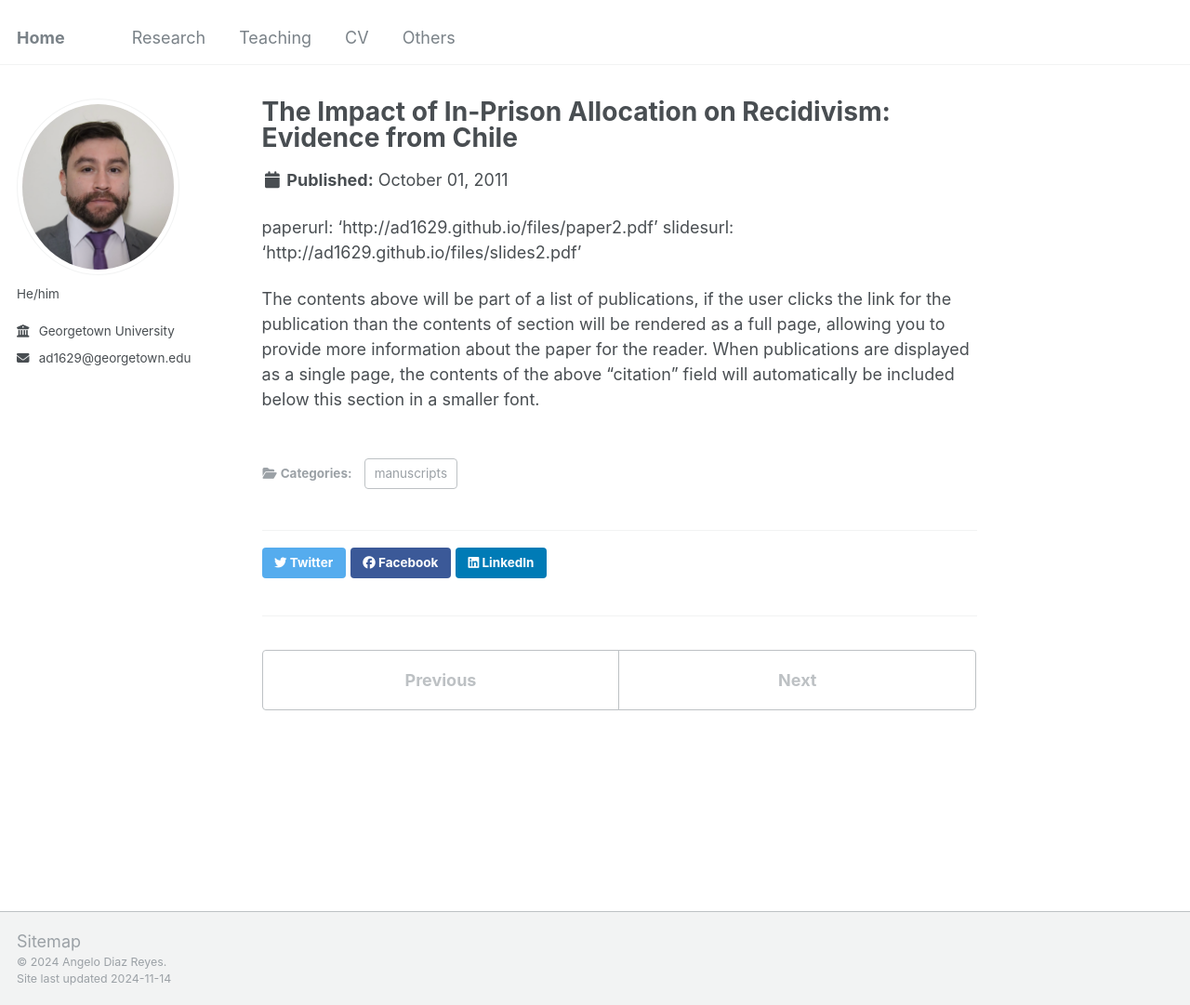
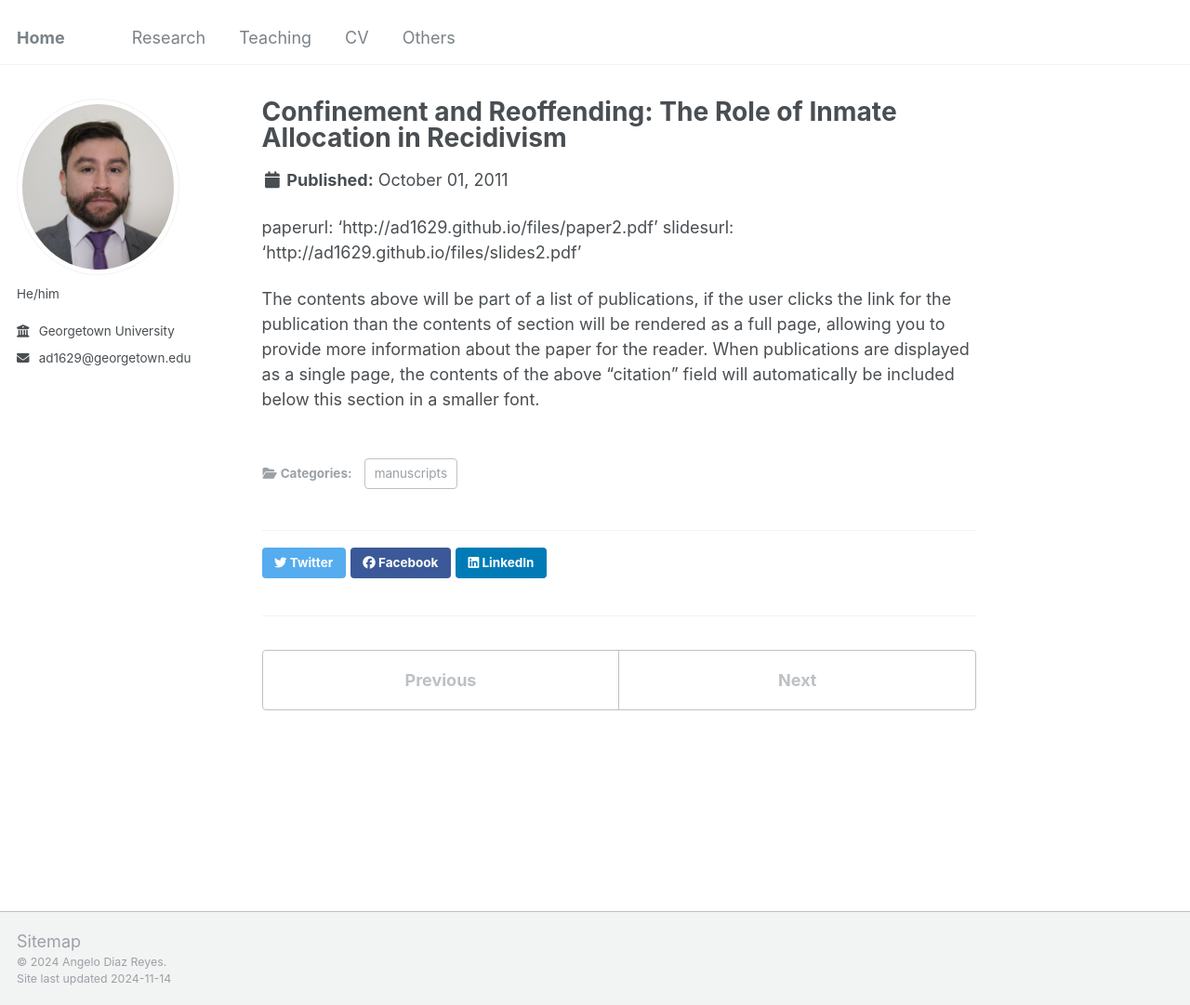
Before and after one commit to angelodiazreyes/angelodiazreyes.github.io, a Jekyll site: the page built from _publications/2011-10-01-paper-title-number-1.md, in a window 1280 px wide and 1081 px high. Shown: the whole window at 93% size. Built offline with Jekyll 4.4.1, drawn with Linux system fonts in a browser that asks for light colours.

Commit message:
Update 2011-10-01-paper-title-number-1.md

```diff
--- a/_publications/2011-10-01-paper-title-number-1.md
+++ b/_publications/2011-10-01-paper-title-number-1.md
@@ -1,5 +1,5 @@
 ---
-title: "The Impact of In-Prison Allocation on Recidivism: Evidence from Chile"
+title: "Confinement and Reoffending: The Role of Inmate Allocation in Recidivism"
 collection: publications
 category: manuscripts
 permalink: /publication/2009-10-01-paper-title-number-1
```
